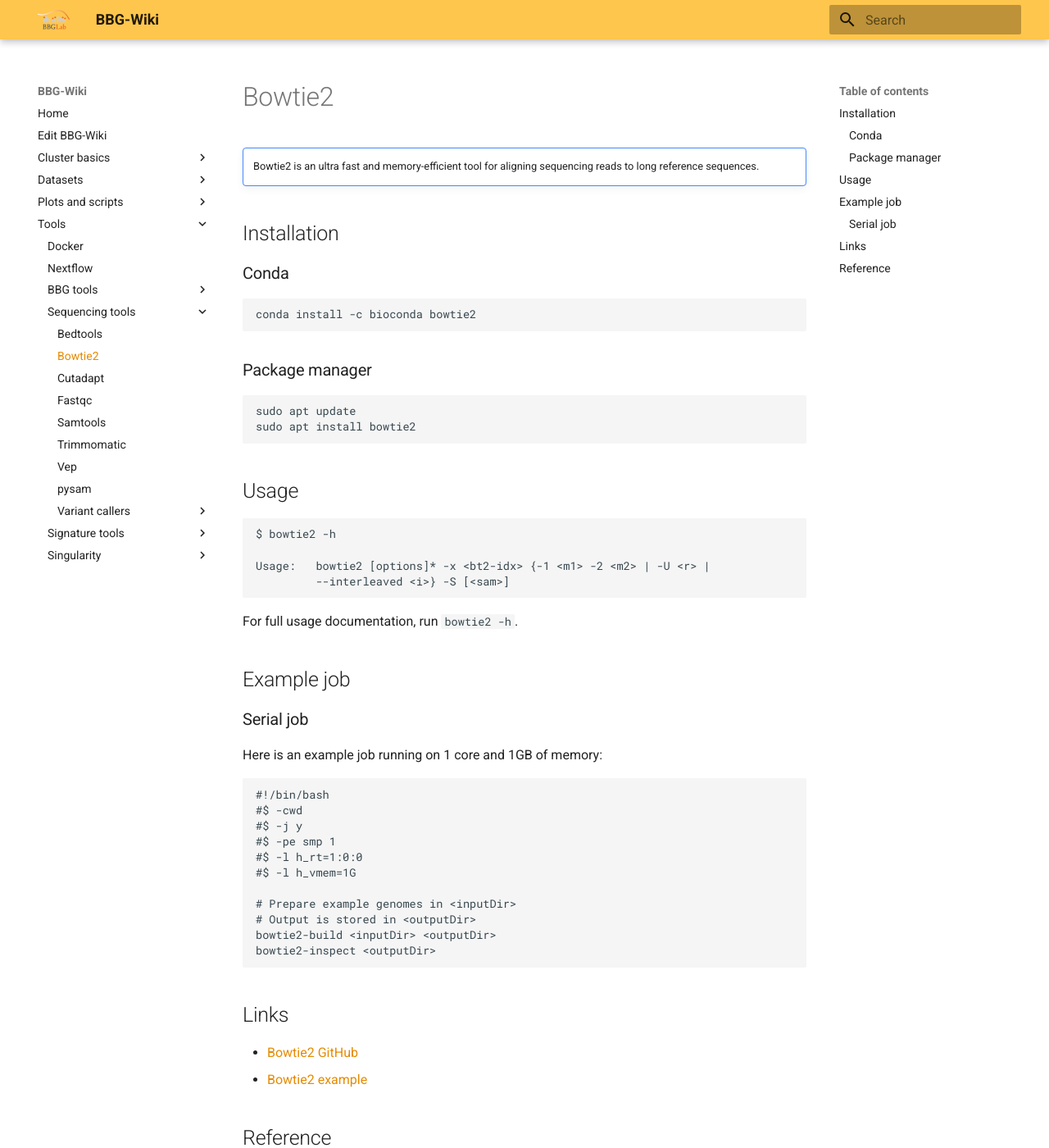
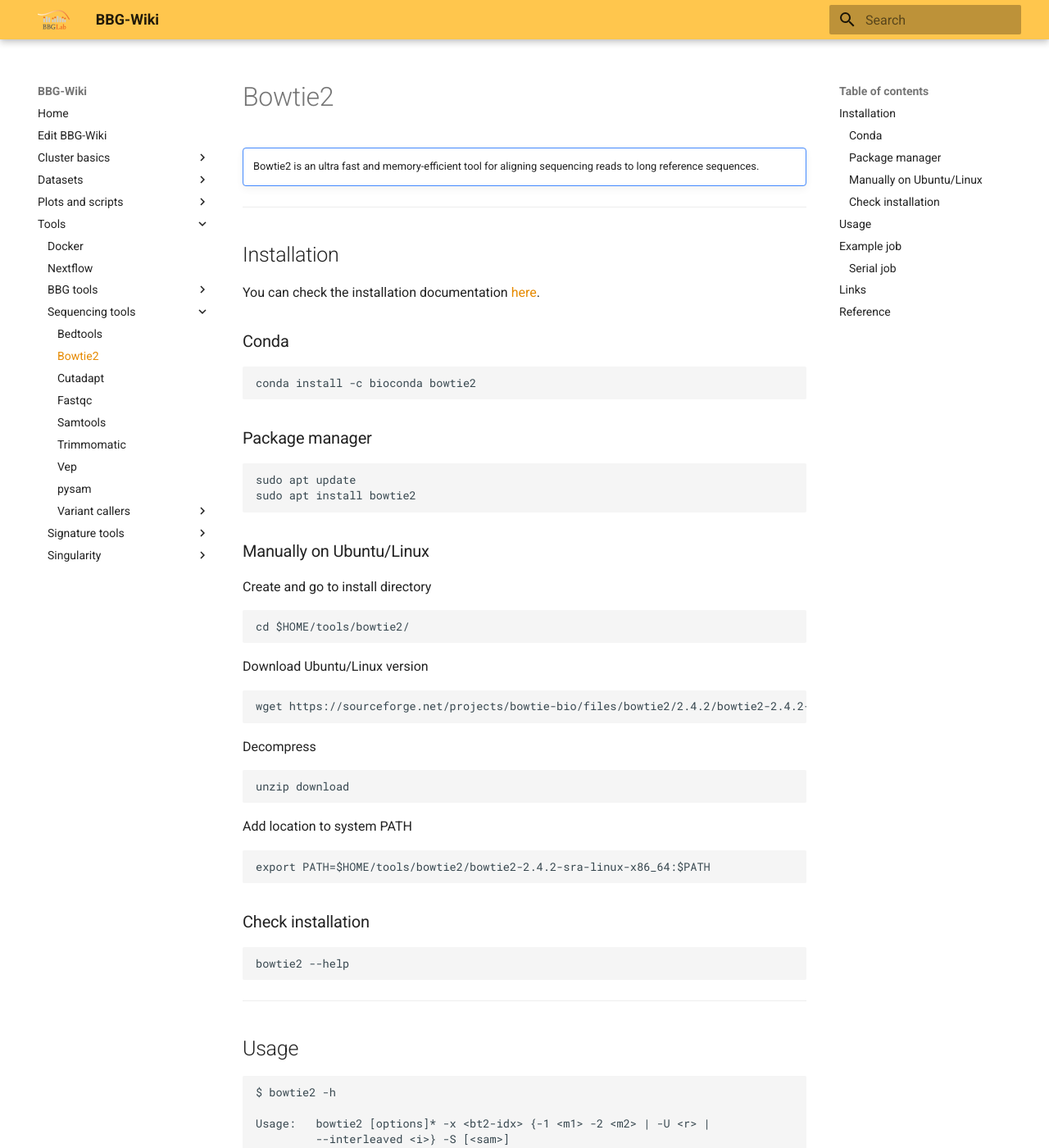
Before and after one commit to bbglab/bbgwiki, an MkDocs documentation site: the page built from docs/Tools/Sequencing tools/Bowtie2.md, in a window 1280 px wide and 1400 px high. Shown: the whole window at 82% size. Built offline with MkDocs 1.6.1 and Material for MkDocs 9.7.7, drawn with Linux system fonts in a browser that asks for light colours.

Commit message:
Expanded installation documentation

````diff
--- a/docs/Tools/Sequencing tools/Bowtie2.md
+++ b/docs/Tools/Sequencing tools/Bowtie2.md
@@ -3,8 +3,11 @@
 !!! note annotate ""
     Bowtie2 is an ultra fast and memory-efficient tool for aligning sequencing reads to long reference sequences.
 
+---
 
 ## Installation
+
+You can check the installation documentation [here](https://www.metagenomics.wiki/tools/bowtie2/install).
 
 ### Conda
 
@@ -18,6 +21,40 @@ conda install -c bioconda bowtie2
 sudo apt update
 sudo apt install bowtie2
 ```
+
+### Manually on Ubuntu/Linux
+
+Create and go to install directory
+
+```bash
+cd $HOME/tools/bowtie2/
+```
+
+Download Ubuntu/Linux version
+
+```bash
+wget https://sourceforge.net/projects/bowtie-bio/files/bowtie2/2.4.2/bowtie2-2.4.2-sra-linux-x86_64.zip/download
+```
+
+Decompress
+
+```bash
+unzip download
+```
+
+Add location to system PATH
+
+```bash
+export PATH=$HOME/tools/bowtie2/bowtie2-2.4.2-sra-linux-x86_64:$PATH
+```
+
+### Check installation
+
+```
+bowtie2 --help
+```
+
+---
 
 ## Usage
 
@@ -48,11 +85,15 @@ bowtie2-build <inputDir> <outputDir>
 bowtie2-inspect <outputDir>
 ```
 
+---
+
 ## Links
 
 - [Bowtie2 GitHub](https://github.com/BenLangmead/bowtie2)
 - [Bowtie2 example](https://github.com/BenLangmead/bowtie2/blob/master/MANUAL.markdown#getting-started-with-bowtie-2-lambda-phage-example)
 
+---
+
 ## Reference
 
 - Hania Kranas
````
